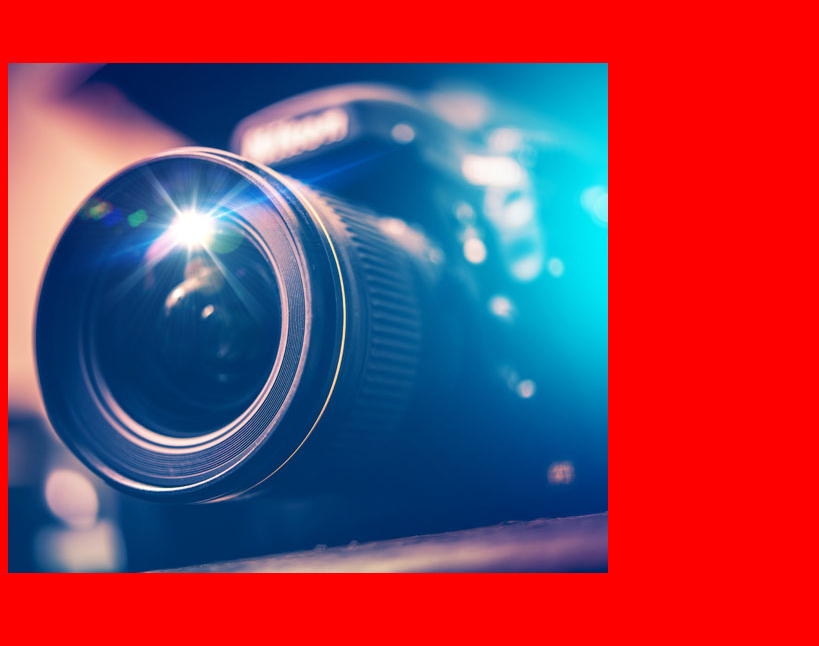
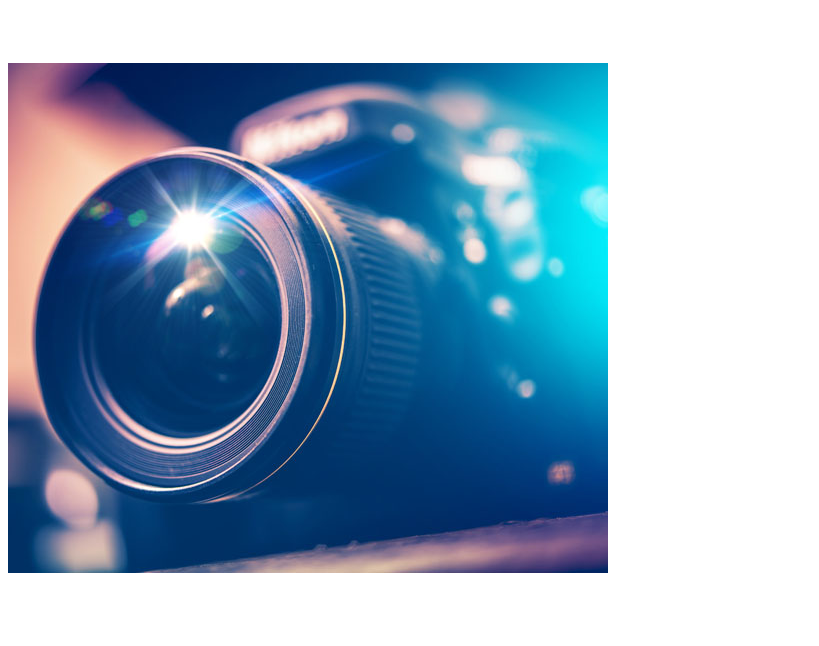
Before and after one commit to CohenI/Cohenilan, a plain HTML site: page index.html in a window 1280 px wide. Shown: the part 154-800 px from the top of the page, without its empty margins (0-819 px from the left). Drawn offline with Linux system fonts and the light colour scheme.

Commit message:
Update index.html

```diff
--- a/index.html
+++ b/index.html
@@ -1,6 +1,6 @@
 
 <html>
-<body style="background-color:Red">
+<body style="background-color:bianco">
 <FONT COLOR=YELLOW SIZE=70 face=Arial>
 <B>
 <big>
```
